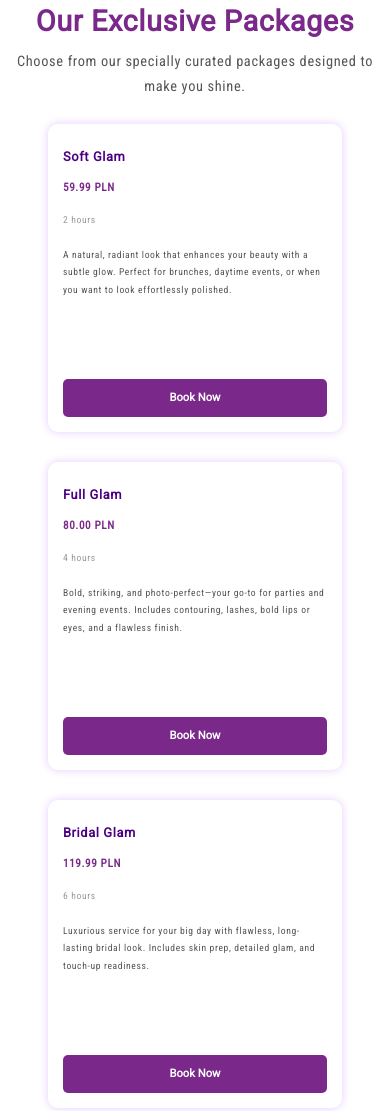
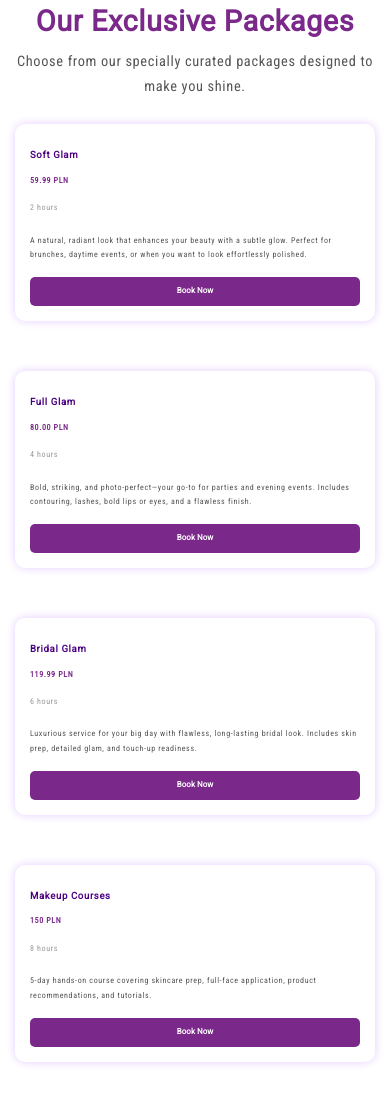
Before and after one commit to TaffyDevs11/Emzandglam, a plain HTML site: page packages.html in a window 390 px wide. Shown: the part 960-2071 px from the top of the page. Drawn offline with Linux system fonts and the light colour scheme; some packages are replaced by stand-ins of ours; files that its build step writes are made by us from their sources; files whose address does not match are found by name.

Commit message:
Add files via upload

```diff
--- a/css/style.css
+++ b/css/style.css
@@ -2219,8 +2219,6 @@ button:active {
   box-shadow: 0 0 20px rgba(127, 0, 255, 0.6);
 }
 
-
-
 .custom-packages-section .card-header-text {
   font-size: 1.6rem;
   font-weight: 700;
@@ -2264,3 +2262,52 @@ button:active {
 .custom-packages-section .card-cta-button:hover {
   background-color: #5e1e6a;
 }
+
+/* Responsive styles for mobile screens */
+@media (max-width: 768px) {
+  .custom-packages-section .custom-card {
+    width: 48%;
+    height: auto;
+    margin-bottom: 20px;
+  }
+  .custom-packages-section .card-header-text {
+    font-size: 1.4rem;
+  }
+  .custom-packages-section .card-price {
+    font-size: 1.2rem;
+  }
+  .custom-packages-section .card-time {
+    font-size: 1.1rem;
+  }
+  .custom-packages-section .card-description {
+    font-size: 1.1rem;
+  }
+  .custom-packages-section .card-cta-button {
+    font-size: 1.2rem;
+    padding: 8px 0;
+  }
+}
+
+@media (max-width: 480px) {
+  .custom-packages-section .custom-card {
+    width: 100%;
+    height: auto;
+    margin-bottom: 20px;
+  }
+  .custom-packages-section .card-header-text {
+    font-size: 1.2rem;
+  }
+  .custom-packages-section .card-price {
+    font-size: 1rem;
+  }
+  .custom-packages-section .card-time {
+    font-size: 1rem;
+  }
+  .custom-packages-section .card-description {
+    font-size: 1rem;
+  }
+  .custom-packages-section .card-cta-button {
+    font-size: 1rem;
+    padding: 8px 0;
+  }
+}
```
Also changed, not shown: index.html (+6 -6 lines).
